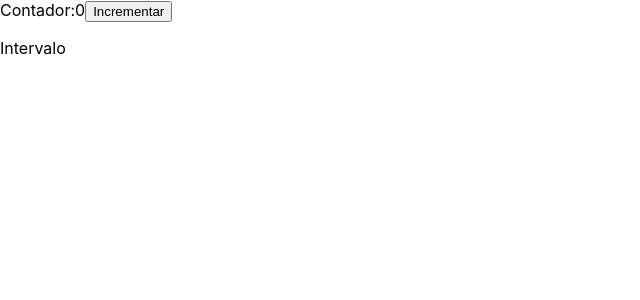
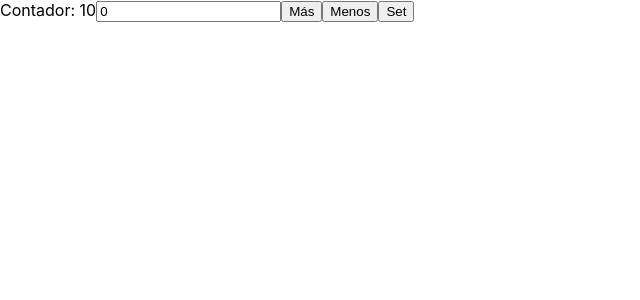
Before and after one commit to washopilot/learning-React, a React (Create React App) app: page / in a window 1280 px wide. Shown: the top 300 px of the page, without its empty margins (0-640 px from the left). Built offline with nearby package versions, Linux system fonts and the light colour scheme.

Commit message:
useReducer

```diff
--- a/src/App.js
+++ b/src/App.js
@@ -1,46 +1,34 @@
-import React, { Component, useEffect, useState } from 'react';
+import { useState, useReducer } from 'react';
 
-const useContador = (inicial) => {
-  const [contador, setContador] = useState(inicial);
-  const incrementar = () => {
-    setContador(contador + 1);
-  };
-  return [contador, incrementar];
+// const state = { contador: 0 }
+// action = {type: string, payload: any}
+
+const inicial = { contador: 10 };
+const reducer = (state, action) => {
+  switch (action.type) {
+    case 'incrementar':
+      return { contador: state.contador + 1 };
+    case 'decrementar':
+      return { contador: state.contador - 1 };
+    case 'set':
+      return { contador: action.payload };
+    default:
+      return state;
+  }
 };
 
-// const Interval = ({ contador }) => {
-//   useEffect(() => {
-//     const i = setInterval(() => console.log(contador), 1000);
-//     return () => clearInterval(i);  // Desuscribe el setInterval
-//   }, [contador]);
-//   return <p>Intervalo</p>;
-// };
-
-class Interval extends Component {
-  intervalo = '';
-  componentDidMount() {
-    this.intervalo = setInterval(() => console.log(this.props.contador), 1000);
-  }
-  componentWillUnmount() {
-    clearInterval(this.intervalo);
-  }
-  render() {
-    return <p>Intervalo</p>;
-  }
-}
-
 const App = () => {
-  const [contador, incrementar] = useContador(0);
-  useEffect(() => {
-    document.title = contador;
-    console.log('Soy un efecto');
-  }, [contador]);
+  const [state, dispatch] = useReducer(reducer, inicial);
+  const [valor, setValor] = useState(0);
   return (
     <div>
-      Contador:{contador}
-      <button onClick={incrementar}>Incrementar</button>
-      <Interval contador={contador}></Interval>
+      Contador: {state.contador}
+      <input value={valor} onChange={(e) => setValor(e.target.value)} />
+      <button onClick={() => dispatch({ type: 'incrementar' })}>Más</button>
+      <button onClick={() => dispatch({ type: 'decrementar' })}>Menos</button>
+      <button onClick={() => dispatch({ type: 'set', payload: Number(valor) })}>Set</button>
     </div>
   );
 };
+
 export default App;
```
Also changed, not shown: src/useEffect.js (added, +46 -0 lines).
